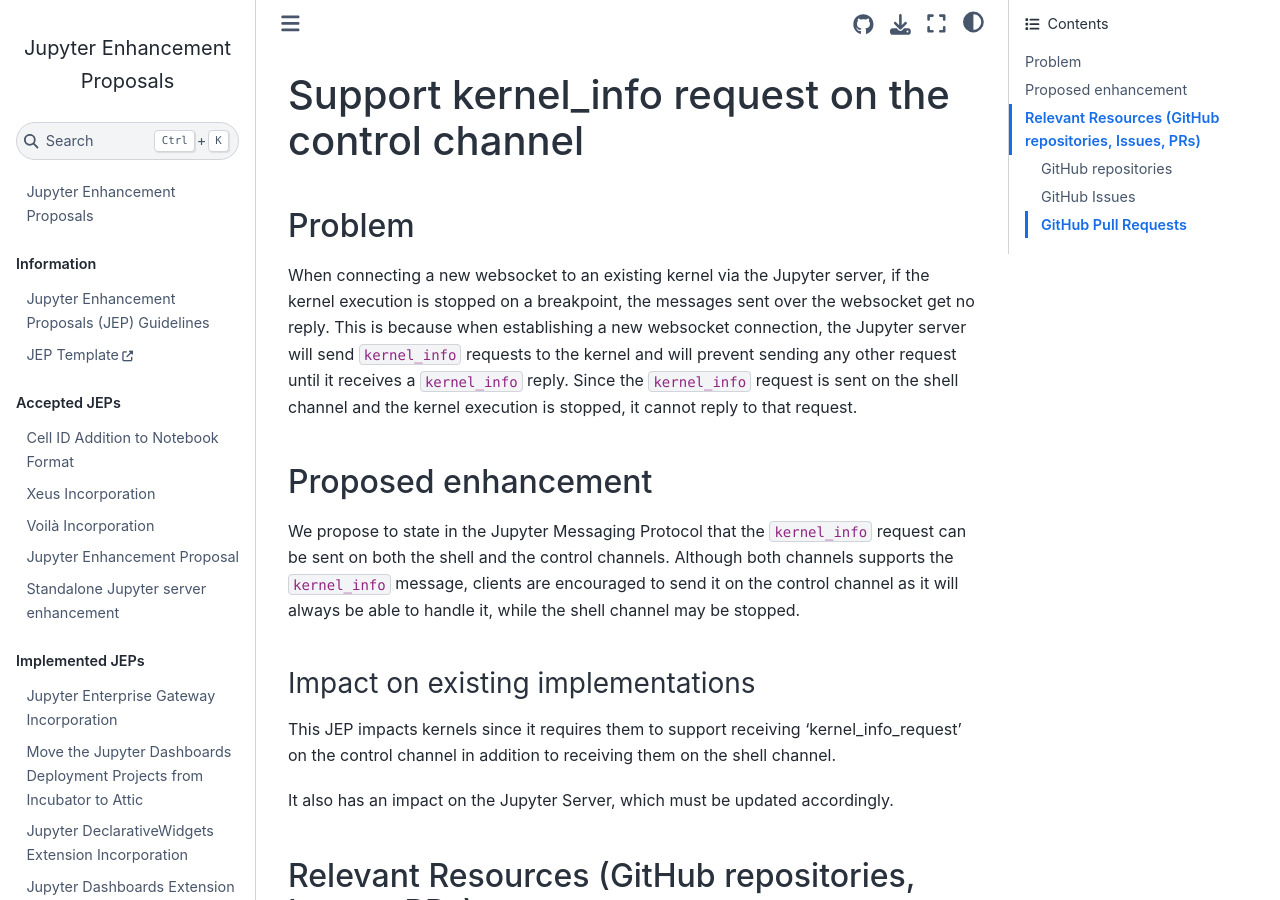
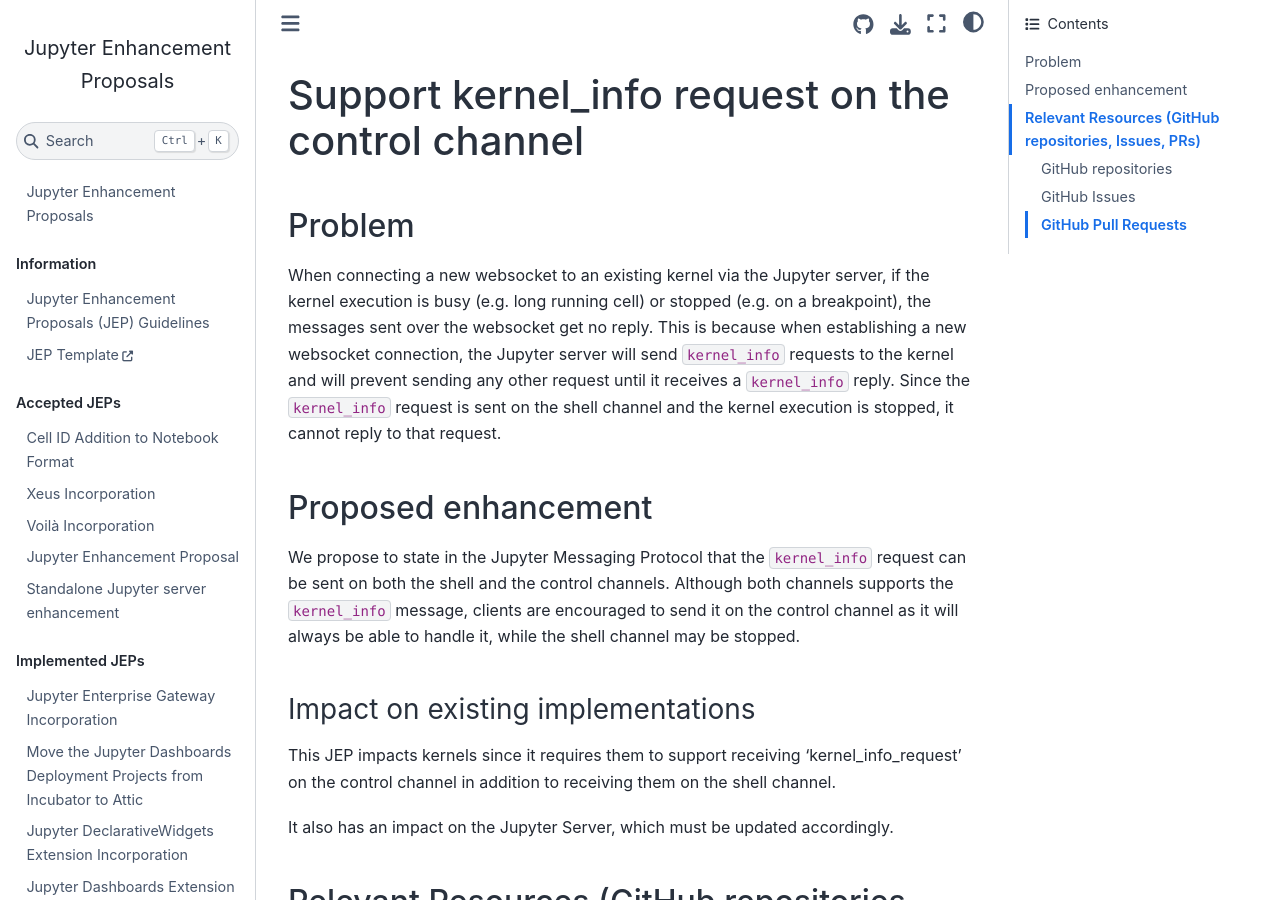
Before and after one commit to jupyter/enhancement-proposals, a Jupyter Book: the page built from 80-kernel-info/kernel-info.md, in a window 1280 px wide and 900 px high. Built offline with Jupyter Book 1.0.4 settings and Sphinx 7.4.7 and the Sphinx Book theme 1.1.4, drawn with Linux system fonts in a browser that asks for light colours.

Commit message:
Update 80-kernel-info/kernel-info.md
Co-authored-by: Zachary Sailer <zachsailer@gmail.com>

```diff
--- a/80-kernel-info/kernel-info.md
+++ b/80-kernel-info/kernel-info.md
@@ -3,7 +3,7 @@
 ## Problem
 
 When connecting a new websocket to an existing kernel via the Jupyter server, if the kernel execution is
-stopped on a breakpoint, the messages sent over the websocket get no reply. This is because when
+busy (e.g. long running cell) or stopped (e.g. on a breakpoint), the messages sent over the websocket get no reply. This is because when
 establishing a new websocket connection, the Jupyter server will send `kernel_info` requests to the kernel
 and will prevent sending any other request until it receives a `kernel_info` reply. Since the `kernel_info`
 request is sent on the shell channel and the kernel execution is stopped, it cannot reply to that request.
```
